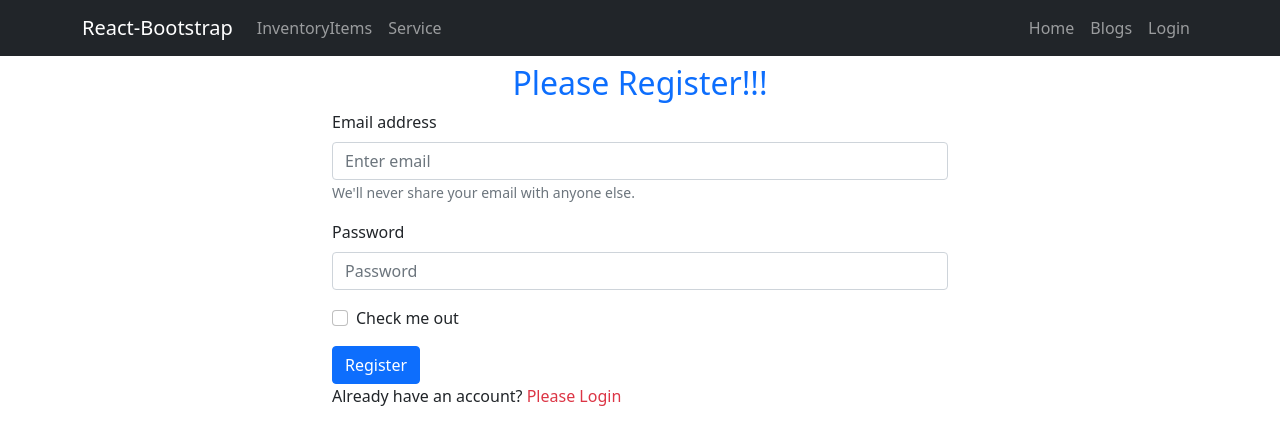
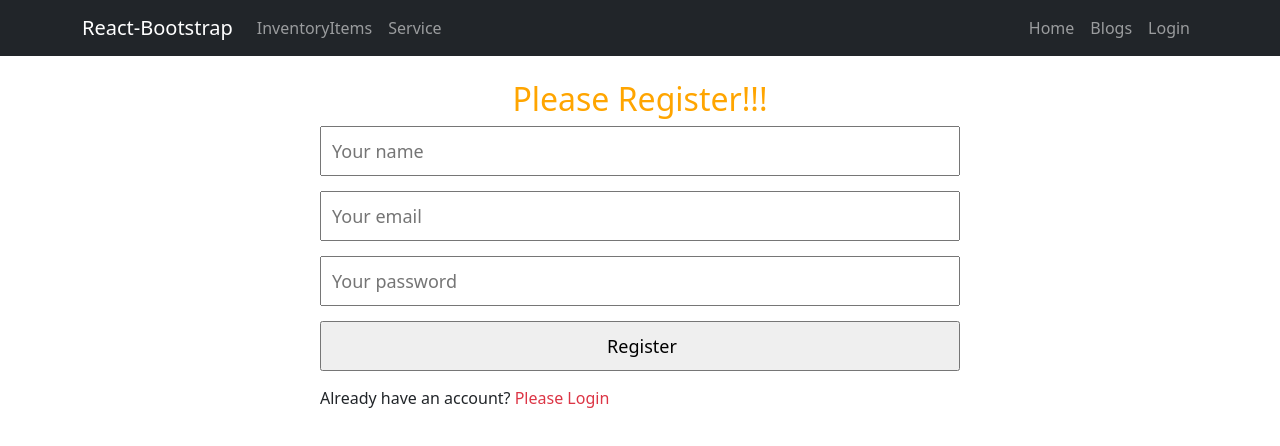
Before and after one commit to tanianasrin1/warehouse-mangemant-client-a11, a React (Create React App) app: page /register in a window 1280 px wide. Shown: the top 446 px of the page. Built offline with nearby package versions, Linux system fonts and the light colour scheme.

Commit message:
login fixed

```diff
--- a/package.json
+++ b/package.json
@@ -12,6 +12,7 @@
     "react": "^18.1.0",
     "react-bootstrap": "^2.3.1",
     "react-dom": "^18.1.0",
+    "react-firebase-hooks": "^5.0.3",
     "react-router-dom": "^6.3.0",
     "react-scripts": "5.0.1",
     "web-vitals": "^2.1.4"
--- a/src/Pages/Login/Login/Login.js
+++ b/src/Pages/Login/Login/Login.js
@@ -1,6 +1,8 @@
 import React, { useRef } from "react";
 import { Button, Form } from "react-bootstrap";
+import { useSignInWithEmailAndPassword } from "react-firebase-hooks/auth";
 import { useNavigate } from "react-router-dom";
+import auth from "../../../firebase.init";
 import './Login.css'
 
 const Login = () => {
@@ -8,12 +10,23 @@ const Login = () => {
     const passwordRef = useRef('');
     const navigate = useNavigate();
 
+    const [
+      signInWithEmailAndPassword,
+      user,
+
+      error
+    ] = useSignInWithEmailAndPassword(auth);
+
+    if(user){
+      navigate('/home')
+    }
+
     const handleSubmit = event => {
         event.preventDefault();
         const email = emailRef.current.value;
         const password = passwordRef.current.value;
 
-        console.log(email, password);
+        signInWithEmailAndPassword(email, password);
     }
 
     const navigateRegister = event => {
--- a/src/Pages/Login/Register/Register.css
+++ b/src/Pages/Login/Register/Register.css
@@ -0,0 +1,16 @@
+.register-form{
+    margin: 0 auto;
+    width: 50%;
+ }
+
+ .register-title{
+     color: orange;
+ }
+ .register-form input{
+     display: block;
+     width: 100%;
+     height: 50px;
+     padding-left: 10px;
+     font-size: 18px;
+     margin-bottom: 15px;
+ }
--- a/src/Pages/Login/Register/Register.js
+++ b/src/Pages/Login/Register/Register.js
@@ -1,48 +1,52 @@
-import React, { useRef } from 'react';
-import { Button, Form } from 'react-bootstrap';
+// import React, { useRef } from 'react';
+import { useCreateUserWithEmailAndPassword } from 'react-firebase-hooks/auth';
 import { useNavigate } from 'react-router-dom';
+import auth from '../../../firebase.init';
+import './Register.css'
 
 const Register = () => {
-    const emailRef = useRef('');
-    const passwordRef = useRef('');
+  const [
+    createUserWithEmailAndPassword,
+    user,
+    loading,
+    error,
+  ] = useCreateUserWithEmailAndPassword(auth);
     const navigate = useNavigate();
 
     const handleRegister = event => {
         event.preventDefault();
-        const email = emailRef.current.value;
-        const password = passwordRef.current.value;
+        const name = event.target.name.value;
+        const email = event.target.email.value;
+        const password = event.target.password.value;
+        console.log(event.target)
 
-        console.log(email, password);
+
+        createUserWithEmailAndPassword( email, password)
     }
 
-    const navigateLogin = event => {
-        navigate('/login')
+    const navigateLogin = () => {
+        navigate('/login');
     }
+
+    if(user){
+      navigate('/home')
+    }
+
     return (
-        <div className='container w-50 mx-auto'>
-            <h2 className='text-center text-primary mt-2'>Please Register!!!</h2>
-            <Form onSubmit={handleRegister}>
-        <Form.Group className="mb-3" controlId="formBasicEmail">
-          <Form.Label>Email address</Form.Label>
-          <Form.Control ref={emailRef} type="email" placeholder="Enter email" required />
-          <Form.Text className="text-muted">
-            We'll never share your email with anyone else.
-          </Form.Text>
-        </Form.Group>
+      <div className='register-form mt-4'>
+      <h2 style={{textAlign: 'center'}} className="register-title">Please Register!!!</h2>
+      <form  onSubmit={handleRegister} >
+          <input type="text" name="name" id="" placeholder='Your name' />
 
-        <Form.Group className="mb-3" controlId="formBasicPassword">
-          <Form.Label>Password</Form.Label>
-          <Form.Control ref={passwordRef} type="password" placeholder="Password"  required/>
-        </Form.Group>
-        <Form.Group className="mb-3" controlId="formBasicCheckbox">
-          <Form.Check type="checkbox" label="Check me out" />
-        </Form.Group>
-        <Button className="login-button" variant="primary" type="submit">
-          Register
-        </Button>
-      </Form>
+          <input type="email" name="email" id="" placeholder='Your email' required/>
+
+          <input type="password" name="password" id=""  placeholder='Your password' required/>
+          <input type="submit" value="Register" />
+      </form>
+
       <p>Already have an account? <span className="text-danger" onClick={navigateLogin}>Please Login</span> </p>
-        </div>
+
+  </div>
     );
 };
 
```
Also changed, not shown: 1 other file (tests, documents, lock files or other folders).
